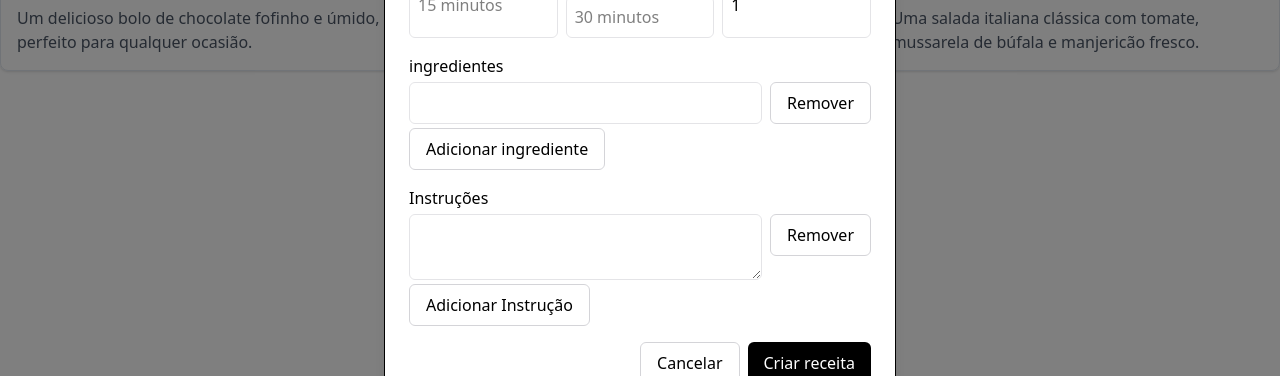
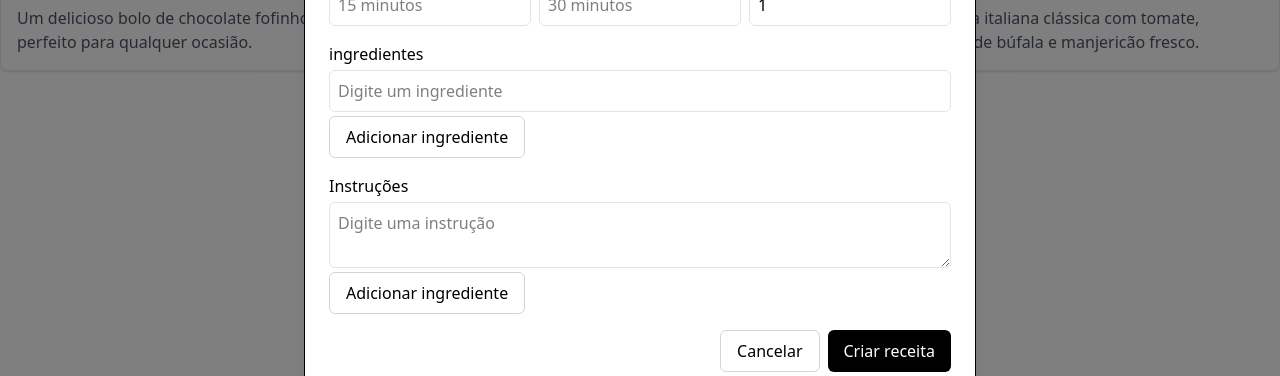
Before and after one commit to thiagowq/receitas-byron, a Next.js app: page /receitas in a window 1280 px wide. Both pictures are taken after a click on the button "Nova receita". Shown: the part 406-782 px from the top of the page. Built offline with nearby package versions, Linux system fonts and the light colour scheme.

Commit message:
feat: utilizando useFiledArrey para manippular as listas dinamicas

```diff
--- a/src/components/RecipeFormModal/index.tsx
+++ b/src/components/RecipeFormModal/index.tsx
@@ -1,4 +1,4 @@
-import { useForm } from "react-hook-form";
+import { useFieldArray, useForm } from "react-hook-form";
 import {
     Dialog,
     DialogHeader,
@@ -11,10 +11,23 @@ import {
     recipeSchema,
 } from "@/lib/formValidationSchemas/recipeSchema";
 import { yupResolver } from "@hookform/resolvers/yup";
+import { Recipe } from "@/lib/data";
 
 interface RecipeFormModalProps {
     isOpen: boolean;
     onClose: () => void;
+}
+
+const DEFAULT_VALUES: RecipeFormData = {
+    title: "",
+    category: "",
+    descrition: "",
+    imageURL: "",
+    prepTime: "",
+    cookTime: "",
+    servings: 1,
+    ingredients: [{value: ""}],
+    instructions: [{value: ""}]
 }
 
 export default function RecipeFormModal({
@@ -26,10 +39,30 @@ export default function RecipeFormModal({
         reset,
         handleSubmit,
         formState: { errors },
+        control
     } = useForm<RecipeFormData>({
         resolver: yupResolver(recipeSchema),
         mode: "onSubmit",
+        defaultValues: DEFAULT_VALUES
     });
+
+    const {
+        fields: ingredientFields,
+        append: appendIngredients,
+        remove: removeIngredients
+    } = useFieldArray({
+        control,
+        name: "ingredients"
+    })
+
+    const {
+        fields: instructionsFields,
+        append: appendInstructions,
+        remove: removeInstructions
+    } = useFieldArray({
+        control,
+        name: "instructions"
+    })
 
     const onSubmit = (data: RecipeFormData) => {
         console.log(data);
@@ -41,7 +74,7 @@ export default function RecipeFormModal({
 
     return (
         <Dialog open={isOpen} onOpenChange={onClose}>
-            <DialogContent className="bg-white">
+            <DialogContent className="bg-white min-w-2xl">
                 <DialogHeader>
                     <DialogTitle>Nova receita</DialogTitle>
                 </DialogHeader>
@@ -174,45 +207,58 @@ export default function RecipeFormModal({
                         <label htmlFor="ingredients">ingredientes</label>
                         <div className="flex flex-col gap-1">
                             {/* Conteudo */}
-                            <div className="flex gap-2 w-full">
-                                <input id="ingredients" type="text" className={inputStyle} />
+                            {ingredientFields.map((field, index) => (
+                                <div key={field.id} className="flex gap-2 w-full">
+                                    <input id="ingredients" type="text" className={inputStyle} {...register(`ingredients.${index}.value`)}
+                                    placeholder="Digite um ingrediente"/>
+                                    {ingredientFields.length > 1 &&
                                         <button
                                             type="button"
                                             className="bg-white border border-zinc-300 rounded-md hover:bg-gray-100 transition-colors px-4 py-2 font-medium"
+                                            onClick={() => removeIngredients(index)}
                                         >
                                             Remover
-                                </button>
+                                        </button>}
                                 </div>
+                            ))}
 
                             <button
                                 type="button"
                                 className="bg-white border border-zinc-300 rounded-md hover:bg-gray-100 transition-colors px-4 py-2 font-medium w-fit"
+                                onClick={() => appendIngredients({value: ""})}
                             >
                                 Adicionar ingrediente
                             </button>
                         </div>
                     </div>
 
-                    {/* Instruções */}
+                    {/* Lista de Instruções */}
                     <div className="flex flex-col gap-1">
                         <label htmlFor="instructions">Instruções</label>
                         <div className="flex flex-col gap-1">
                             {/* Conteudo */}
-                            <div className="flex gap-2 w-full">
-                                <textarea id="instructions" className={inputStyle} />
+                            {instructionsFields.map((field, index) => (
+                                <div key={field.id} className="flex gap-2 w-full">
+                                    <textarea id="instructions" className={inputStyle}
+                                    placeholder="Digite uma instrução"
+                                    {...register(`instructions.${index}.value`)} />
+                                    {instructionsFields.length > 1 &&
                                         <button
                                             type="button"
                                             className="bg-white border border-zinc-300 rounded-md hover:bg-gray-100 transition-colors px-4 py-2 font-medium h-fit"
+                                            onClick={() => removeInstructions(index)}
                                         >
                                             Remover
-                                </button>
+                                        </button>}
                                 </div>
+                            ))}
 
                             <button
                                 type="button"
                                 className="bg-white border border-zinc-300 rounded-md hover:bg-gray-100 transition-colors px-4 py-2 font-medium w-fit"
+                                onClick={() => appendInstructions({value: ""})}
                             >
-                                Adicionar Instrução
+                                Adicionar ingrediente
                             </button>
                         </div>
                     </div>
--- a/src/lib/formValidationSchemas/recipeSchema.ts
+++ b/src/lib/formValidationSchemas/recipeSchema.ts
@@ -13,7 +13,26 @@ export const recipeSchema = yup.object().shape ({
         .positive("O número de porções deve ser positivo")
         .integer("O número de porções deve ser inteiro")
         .min(1, "Deve haver pelo menos 1 porção")
-        .required("O número de porções é obrigatório")
+        .required("O número de porções é obrigatório"),
+    ingredients: yup
+        .array()
+        .of(
+            yup.object({
+                value: yup.string().required("O ingrediente não pode ser vazio")
+            })
+        )
+        .min(1, "Adicione pelo menos 1 ingrediente")
+        .required("Os ingredientes são obrigatórios"),
+    instructions: yup
+        .array()
+        .of(
+            yup.object({
+                value: yup.string().required("A instrução não pode ser vazio")
+            })
+        )
+        .min(1, "Adicione pelo menos 1 instrução")
+        .required("As instruções são obrigatórias")
+
 })
 
 export type RecipeFormData = yup.InferType<typeof recipeSchema>
```
Lines whose indentation alone changed are shown as unchanged.
